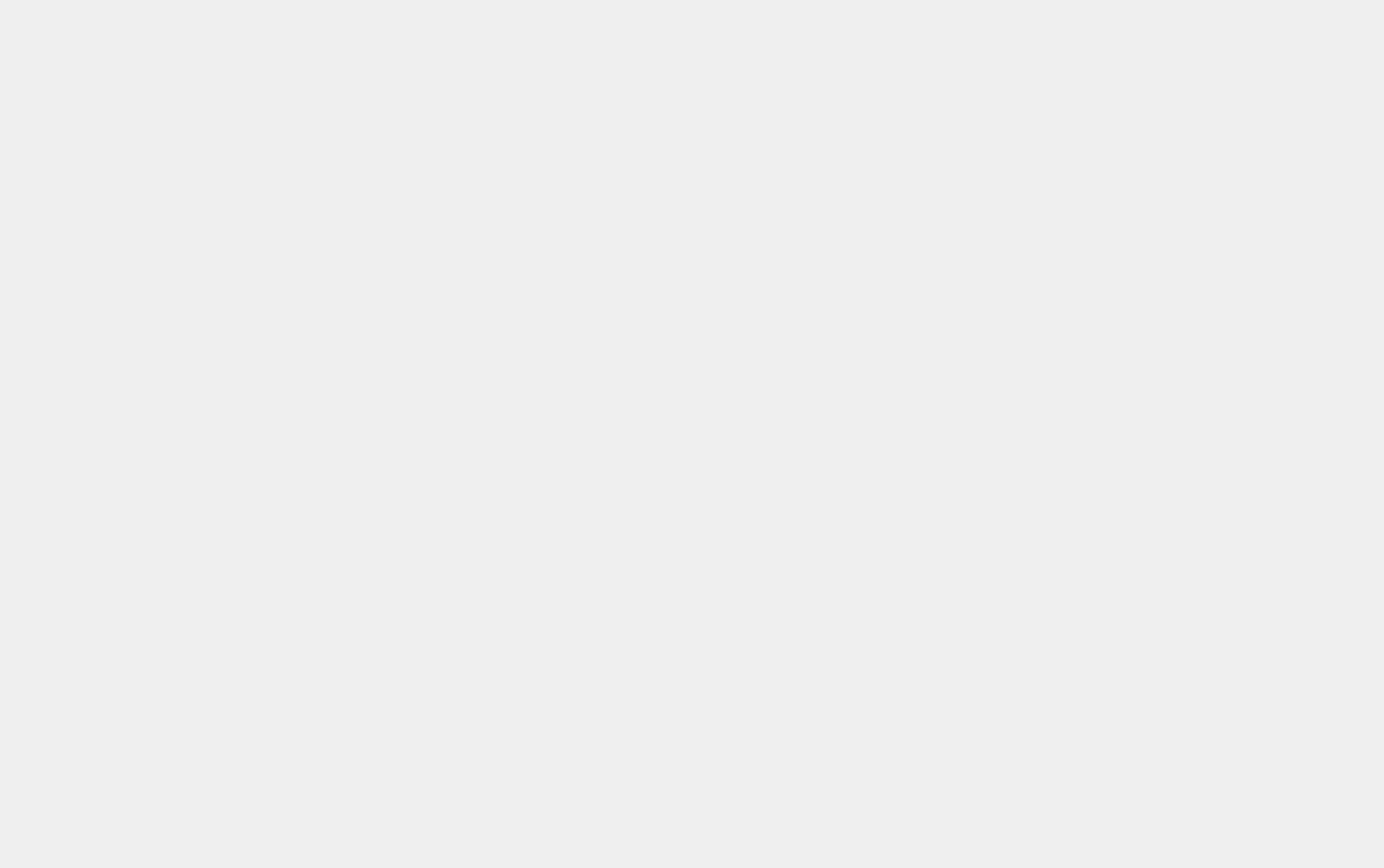
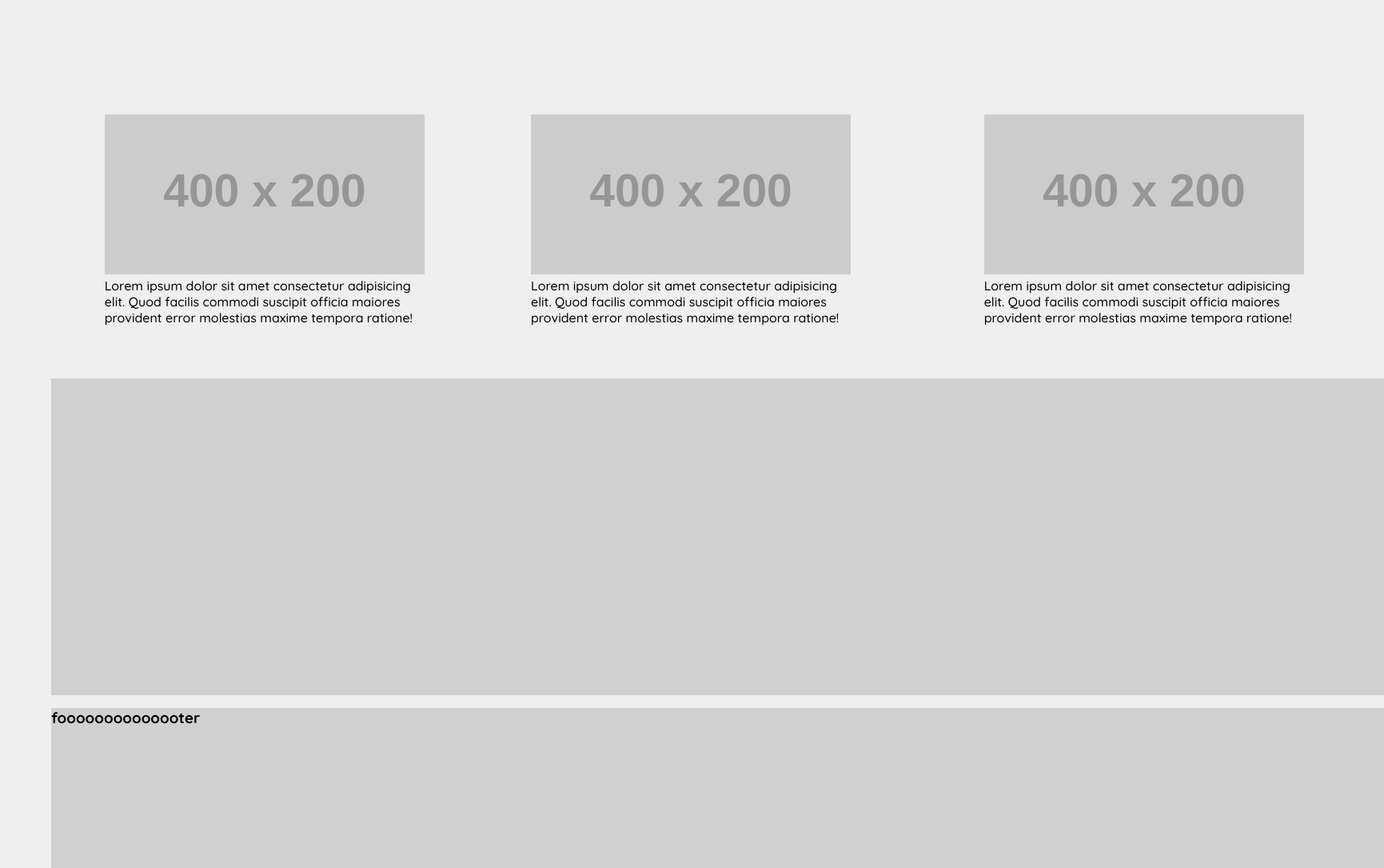
Before and after one commit to damszal/okshop, a React (Vite) app: page / in a window 1280 px wide. Shown: the part 789-1874 px from the top of the page at 80% size, 1731 px wide, since content can reach past the window. Before the commit the page ends 1178 px from the top, so only its background shows below. Built offline with nearby package versions, Linux system fonts and the light colour scheme; a web font is replaced by a local one.

Commit message:
grid hardcode sheme

```diff
--- a/src/components/SearchBar.jsx
+++ b/src/components/SearchBar.jsx
@@ -4,7 +4,7 @@ function Searchbar() {
   return (
     <>
     <form action="">
-      <input value={'your product'}></input>
+      <input ></input>
       <input type="submit" value="Search" />
     </form>
     </>
--- a/src/css/pages/home.css
+++ b/src/css/pages/home.css
@@ -8,8 +8,9 @@
 }
 
 .slider{
-    grid-column: 2/8;
+    grid-column: 1/8;
     /* grid-row:1/3; */
+    place-self: center;
 }
 
 .slider img {
@@ -63,7 +64,7 @@
 }
 
 .mini-banner-05{
-    grid-column: 10/11;
+    grid-column: 9/10;
     grid-row: 2/3;
     background-color: rgb(158, 158, 158);
 
@@ -79,3 +80,59 @@
     align-self: center;
     height: 200px;
 }
+
+/* .container-03{
+} */
+
+.c-01-adv {
+    grid-column: 1/4;
+    grid-row: 3/4;
+    place-self: center;
+    width: 400px;
+
+}
+
+
+.c-02-adv {
+    grid-column: 5/8;
+    grid-row: 3/4;
+    place-self: center;
+    width: 400px;
+
+}
+
+.c-03-adv {
+    grid-column: 9/13;
+    grid-row: 3/4;
+    place-self: center;
+    width: 400px;
+}
+
+.c-01-disc{
+    grid-row: 4/5;
+    grid-column: 1/4;
+    background-color: rgb(208, 208, 208);
+}
+
+.c-02-disc{
+    grid-row: 4/5;
+    grid-column: 5/8;
+    background-color: rgb(208, 208, 208);
+}
+
+.c-03-disc{
+    grid-row: 4/5;
+    grid-column: 9/13;
+    background-color: rgb(208, 208, 208);
+}
+
+.footer{
+    grid-row: 5/6;
+    grid-column: 1/13;
+
+    height: 200px;
+
+    margin-top: 1rem;;
+
+    background-color: rgb(208, 208, 208);
+}
--- a/src/pages/Home.jsx
+++ b/src/pages/Home.jsx
@@ -30,6 +30,31 @@ function Home() {
           <img src="https://placehold.co/200x200" alt="" />
         </div>
       {/* </div> */}
+      {/* <div className='container-03'> */}
+        <div className="c-01-adv">
+          <img src="https://placehold.co/400x200" alt="" />
+          <p>Lorem ipsum dolor sit amet consectetur adipisicing elit. Quod facilis commodi suscipit officia maiores provident error molestias maxime tempora ratione!</p>
+        </div>
+        <div className="c-02-adv">
+          <img src="https://placehold.co/400x200" alt="" />
+          <p>Lorem ipsum dolor sit amet consectetur adipisicing elit. Quod facilis commodi suscipit officia maiores provident error molestias maxime tempora ratione!</p>
+        </div>
+        <div className="c-03-adv">
+          <img src="https://placehold.co/400x200" alt="" />
+          <p>Lorem ipsum dolor sit amet consectetur adipisicing elit. Quod facilis commodi suscipit officia maiores provident error molestias maxime tempora ratione!</p>
+        </div>
+      {/* </div> */}
+      {/* <div> */}
+        <div className="c-01-disc">
+        </div>
+        <div className="c-02-disc">
+        </div>
+        <div className="c-03-disc">
+        </div>
+      {/* </div> */}
+      <div className="footer">
+        <h3>foooooooooooooter</h3>
+      </div>
     </div>
   )
 }
```
